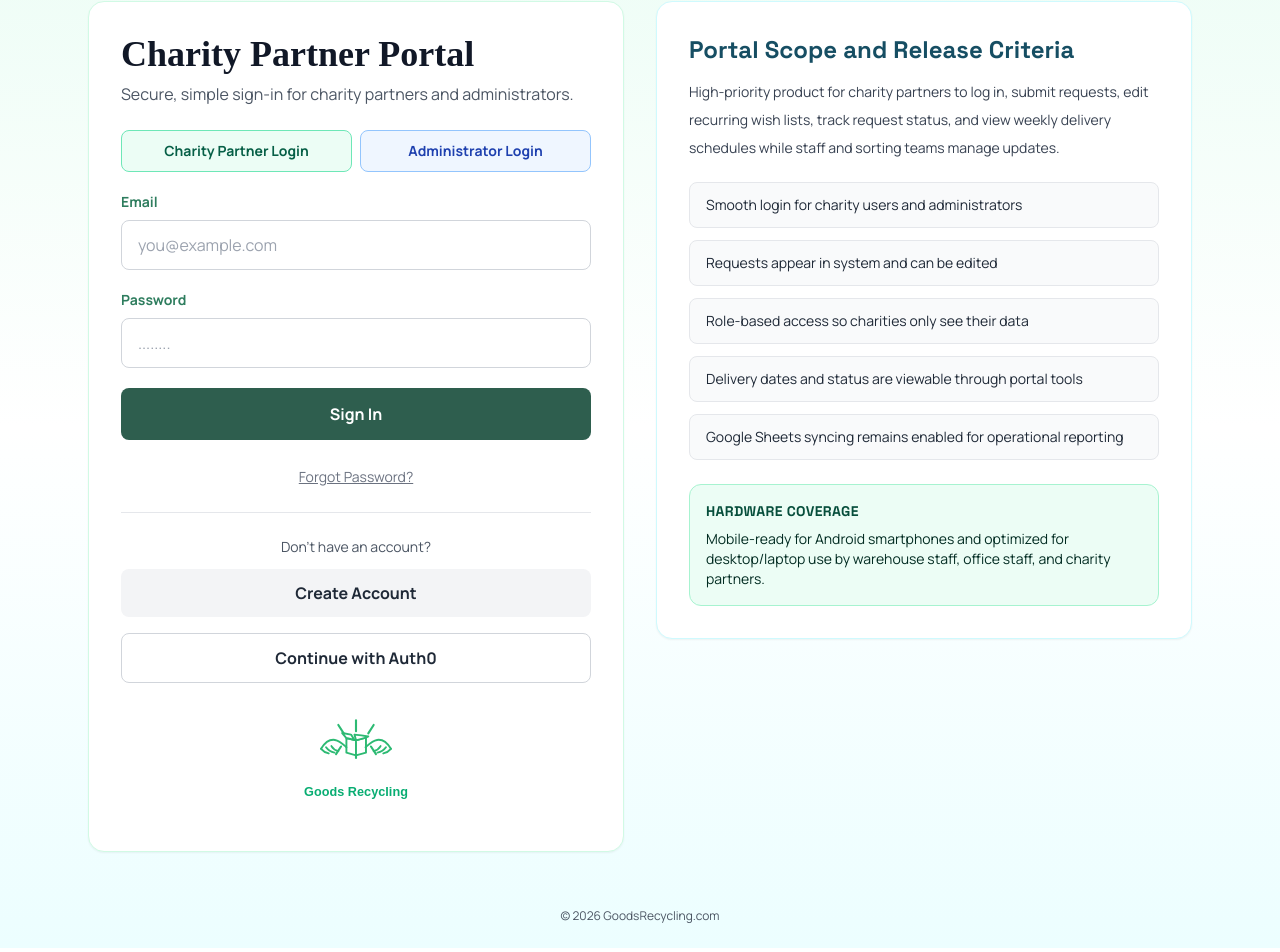
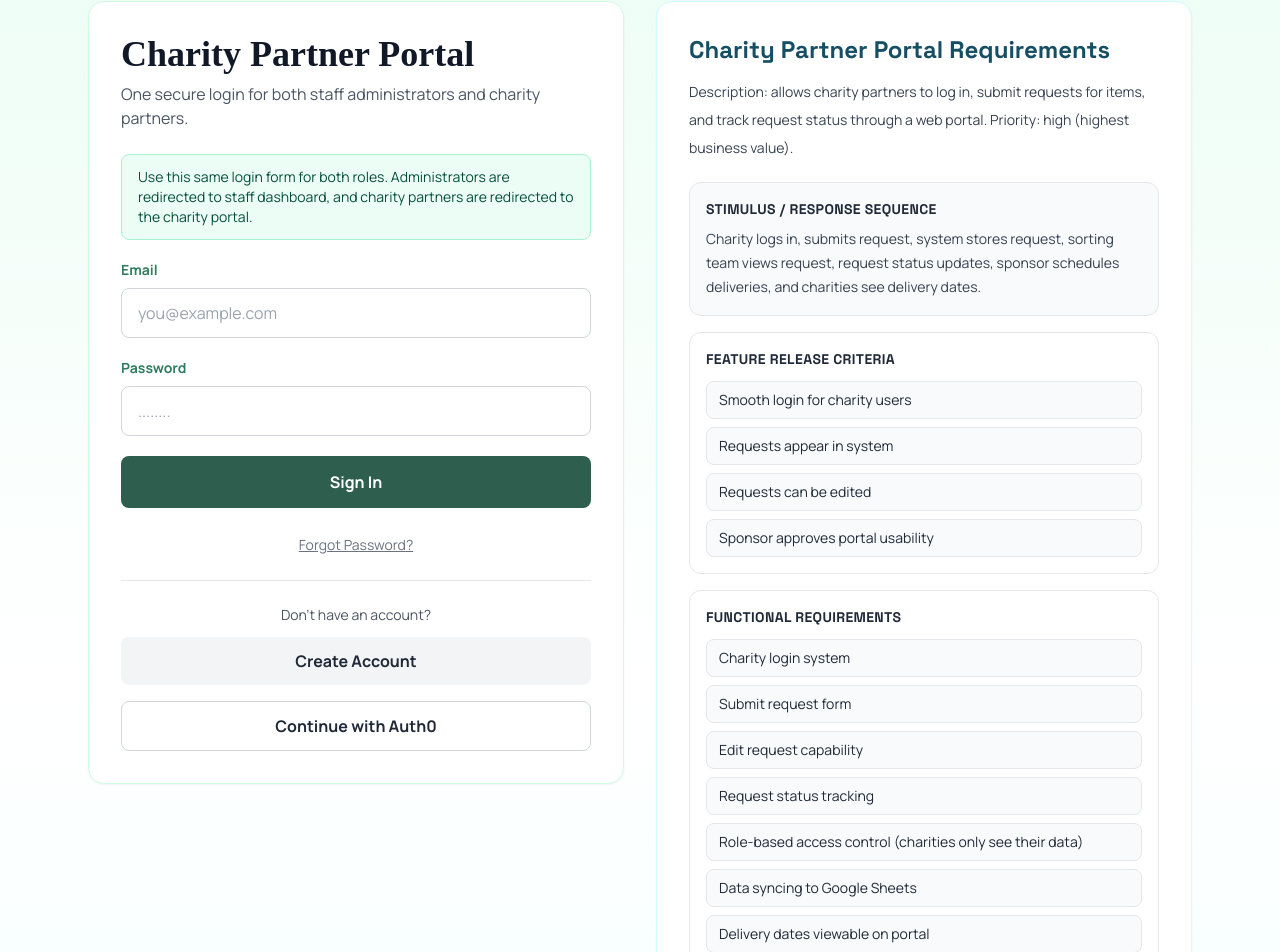
Before and after one commit to mephrem11/webportal493, a React (Vite) app: page / in a window 1280 px wide. Shown: the part 94-1046 px from the top of the page. Built offline with nearby package versions, Linux system fonts and the light colour scheme; no server answers.

Commit message:
Unify login and refine delivery workflow wording

```diff
--- a/src/App.tsx
+++ b/src/App.tsx
@@ -15,7 +15,6 @@ import { WeeklySchedule } from "./pages/WeeklySchedule";
 import { SubmitSupportRequest } from "./pages/SubmitSupportRequest";
 import { StaffSupportRequests } from "./pages/StaffSupportRequests";
 import { StaffManageRequests } from "./pages/StaffManageRequests";
-import { StaffLogin } from "./pages/StaffLogin";
 import { StaffInventory } from "./pages/StaffInventory";
 import { SponsorSignature } from "./pages/SponsorSignature";
 import { SheetsConfig } from "./pages/SheetsConfig";
@@ -36,7 +35,6 @@ import { AboutPage } from "./pages/AboutPage";
 import { HowItWorksPage } from "./pages/HowItWorksPage";
 import { DonationBinPage } from "./pages/DonationBinPage";
 import { DeliveryConfirmationPage } from "./pages/DeliveryConfirmationPage";
-import { ClosedDatesPage } from "./pages/ClosedDatesPage";
 
 function App() {
   return (
@@ -52,7 +50,6 @@ function App() {
       <Route path="/how-it-works" element={<HowItWorksPage />} />
       <Route path="/donation-bin" element={<DonationBinPage />} />
       <Route path="/delivery-confirmations" element={<DeliveryConfirmationPage />} />
-      <Route path="/closed-dates" element={<ClosedDatesPage />} />
 
       {/* Partner Portal */}
       <Route path="/portal" element={<CharityPortalSimple />} />
@@ -81,7 +78,7 @@ function App() {
       <Route path="/schedule-delivery" element={<ScheduleDelivery />} />
 
       {/* Staff */}
-      <Route path="/staff/login" element={<StaffLogin />} />
+      <Route path="/staff/login" element={<Login />} />
       <Route path="/staff/dashboard" element={<StaffDashboardPage />} />
       <Route path="/staff/change-password" element={<StaffChangePassword />} />
       <Route path="/staff/inventory" element={<StaffInventory />} />
--- a/src/pages/DeliveryConfirmationPage.tsx
+++ b/src/pages/DeliveryConfirmationPage.tsx
@@ -89,7 +89,7 @@ export function DeliveryConfirmationPage() {
         <div className="mb-6 rounded-2xl border border-gray-200 bg-white p-6 shadow-sm">
           <h1 className="text-2xl font-bold text-gray-900">Delivery Confirmation</h1>
           <p className="mt-2 text-sm text-gray-600">
-            Confirm completed deliveries so both partner and staff dashboards stay in sync.
+            Confirm completed deliveries that were created in Schedule Weekly Delivery so both partner and staff dashboards stay in sync.
           </p>
         </div>
 
@@ -138,7 +138,7 @@ export function DeliveryConfirmationPage() {
         <div className="mt-6 rounded-xl border border-blue-200 bg-blue-50 p-4">
           <p className="flex items-start gap-2 text-xs text-blue-900">
             <AlertCircle size={15} className="mt-0.5" />
-            Confirming a delivery marks it as completed and updates both shared delivery data stores.
+            Confirming a delivery marks a scheduled pickup as completed and updates shared delivery tracking for both roles.
           </p>
         </div>
       </div>
--- a/src/pages/Login.tsx
+++ b/src/pages/Login.tsx
@@ -3,8 +3,25 @@ import type { FormEvent } from "react";
 import { Link, useNavigate } from "react-router-dom";
 import { useSimpleAuth } from "../contexts/SimpleAuthContext";
 import { useAuth0 } from "../contexts/Auth0Context";
-import goodsRecyclingLogo from "../assets/logo.svg";
 import { PublicTabs } from "../components/PublicTabs";
+
+const RELEASE_CRITERIA = [
+  "Smooth login for charity users",
+  "Requests appear in system",
+  "Requests can be edited",
+  "Sponsor approves portal usability",
+];
+
+const FUNCTIONAL_REQUIREMENTS = [
+  "Charity login system",
+  "Submit request form",
+  "Edit request capability",
+  "Request status tracking",
+  "Role-based access control (charities only see their data)",
+  "Data syncing to Google Sheets",
+  "Delivery dates viewable on portal",
+  "Strong security practices for web and mobile authentication",
+];
 
 function getPartnerStatus(email: string): "pending" | "active" | "suspended" | null {
   const normalized = email.trim().toLowerCase();
@@ -76,22 +93,11 @@ export function Login() {
           <h1 className="mb-2 text-3xl font-bold text-gray-900 sm:text-4xl" style={{ fontFamily: "Playfair Display, serif" }}>
             Charity Partner Portal
           </h1>
-          <p className="text-sm text-gray-600 sm:text-base">Secure, simple sign-in for charity partners and administrators.</p>
+          <p className="text-sm text-gray-600 sm:text-base">One secure login for both staff administrators and charity partners.</p>
         </div>
 
-        <div className="mb-5 grid grid-cols-1 gap-2 sm:grid-cols-2">
-          <Link
-            to="/login"
-            className="rounded-lg border border-emerald-300 bg-emerald-50 px-4 py-2.5 text-center text-sm font-semibold text-emerald-800 hover:bg-emerald-100"
-          >
-            Charity Partner Login
-          </Link>
-          <Link
-            to="/staff/login"
-            className="rounded-lg border border-blue-300 bg-blue-50 px-4 py-2.5 text-center text-sm font-semibold text-blue-800 hover:bg-blue-100"
-          >
-            Administrator Login
-          </Link>
+        <div className="mb-5 rounded-lg border border-emerald-200 bg-emerald-50 px-4 py-3 text-sm text-emerald-900">
+          Use this same login form for both roles. Administrators are redirected to staff dashboard, and charity partners are redirected to the charity portal.
         </div>
 
         {error && (
@@ -162,28 +168,50 @@ export function Login() {
           </div>
         )}
 
-        <div className="mt-6 p-2 text-center">
-          <img
-            src={goodsRecyclingLogo}
-            alt="Goods Recycling logo"
-            className="mx-auto h-24 w-auto"
-          />
-        </div>
       </section>
 
       <section className="w-full rounded-2xl border border-cyan-100 bg-white p-6 shadow-sm lg:w-1/2 lg:p-8">
-        <h2 className="text-2xl font-bold text-cyan-900">Portal Scope and Release Criteria</h2>
+        <h2 className="text-2xl font-bold text-cyan-900">Charity Partner Portal Requirements</h2>
         <p className="mt-3 text-sm leading-7 text-gray-700">
-          High-priority product for charity partners to log in, submit requests, edit recurring wish lists, track
-          request status, and view weekly delivery schedules while staff and sorting teams manage updates.
+          Description: allows charity partners to log in, submit requests for items, and track request status through a web portal.
+          Priority: high (highest business value).
         </p>
 
-        <div className="mt-5 grid grid-cols-1 gap-3 text-sm text-gray-800">
-          <div className="rounded-lg border border-gray-200 bg-gray-50 px-4 py-3">Smooth login for charity users and administrators</div>
-          <div className="rounded-lg border border-gray-200 bg-gray-50 px-4 py-3">Requests appear in system and can be edited</div>
-          <div className="rounded-lg border border-gray-200 bg-gray-50 px-4 py-3">Role-based access so charities only see their data</div>
-          <div className="rounded-lg border border-gray-200 bg-gray-50 px-4 py-3">Delivery dates and status are viewable through portal tools</div>
-          <div className="rounded-lg border border-gray-200 bg-gray-50 px-4 py-3">Google Sheets syncing remains enabled for operational reporting</div>
+        <div className="mt-5 rounded-xl border border-gray-200 bg-gray-50 p-4">
+          <h3 className="text-sm font-bold uppercase tracking-wide text-gray-800">Stimulus / Response Sequence</h3>
+          <p className="mt-2 text-sm leading-6 text-gray-700">
+            Charity logs in, submits request, system stores request, sorting team views request, request status updates,
+            sponsor schedules deliveries, and charities see delivery dates.
+          </p>
+        </div>
+
+        <div className="mt-4 rounded-xl border border-gray-200 bg-white p-4">
+          <h3 className="text-sm font-bold uppercase tracking-wide text-gray-800">Feature Release Criteria</h3>
+          <ul className="mt-3 grid grid-cols-1 gap-2 text-sm text-gray-800">
+            {RELEASE_CRITERIA.map((item) => (
+              <li key={item} className="rounded-lg border border-gray-200 bg-gray-50 px-3 py-2">{item}</li>
+            ))}
+          </ul>
+        </div>
+
+        <div className="mt-4 rounded-xl border border-gray-200 bg-white p-4">
+          <h3 className="text-sm font-bold uppercase tracking-wide text-gray-800">Functional Requirements</h3>
+          <ul className="mt-3 grid grid-cols-1 gap-2 text-sm text-gray-800">
+            {FUNCTIONAL_REQUIREMENTS.map((item) => (
+              <li key={item} className="rounded-lg border border-gray-200 bg-gray-50 px-3 py-2">{item}</li>
+            ))}
+          </ul>
+        </div>
+
+        <div className="mt-4 rounded-xl border border-indigo-200 bg-indigo-50 p-4">
+          <h3 className="text-sm font-bold uppercase tracking-wide text-indigo-900">Software and Coexistence</h3>
+          <p className="mt-2 text-sm text-indigo-950">
+            Google Sheets and Google Drive are used for storage and reporting, web browsers provide portal access,
+            and integration can coexist with eBay platform/API data workflows.
+          </p>
+          <p className="mt-2 text-sm text-indigo-950">
+            The portal structure is component-based so this framework can be reused in other web application solutions.
+          </p>
         </div>
 
         <div className="mt-6 rounded-xl border border-emerald-200 bg-emerald-50 p-4">
```
Also changed, not shown: src/pages/CharityPortalSimple.tsx (+5 -16 lines).
